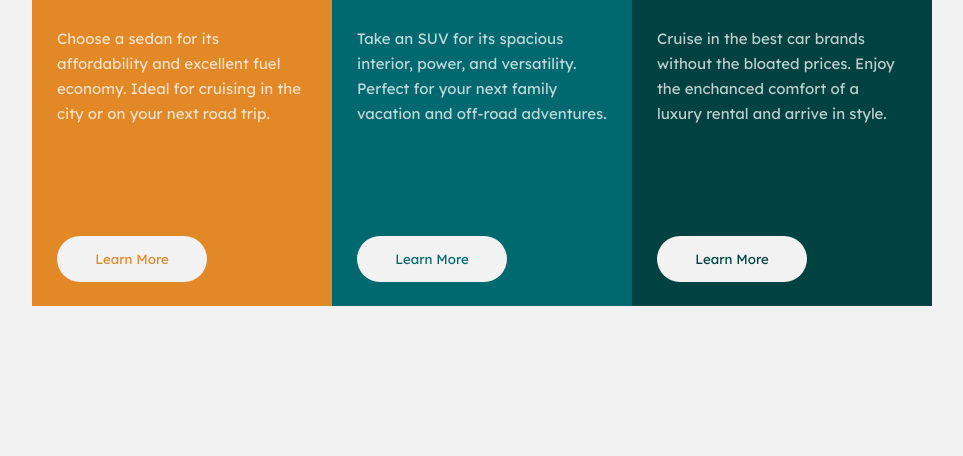
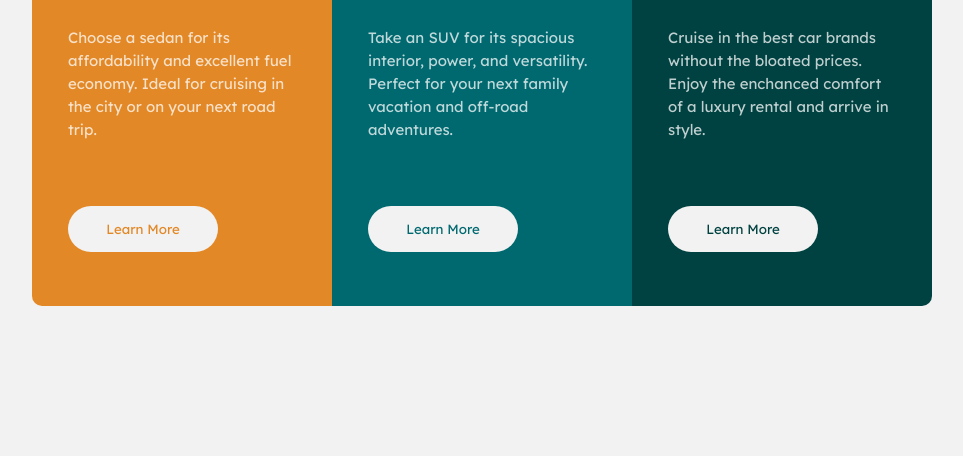
Before and after one commit to amycym/3-columns-preview-card, a plain HTML site: page index.html in a window 1280 px wide. Shown: the part 344-800 px from the top of the page, without its empty margins (158-1121 px from the left). Drawn offline with Linux system fonts and the light colour scheme.

Commit message:
Update style.css

```diff
--- a/style.css
+++ b/style.css
@@ -34,12 +34,13 @@ p{
     font-family: 'Lexend Deca', sans-serif;
     color: hsla(0, 0%, 100%, 0.75);
     font-size: 15px;
-    line-height: 25px;
+    line-height: 23px;
 }
 
 
 .orange{
     background: hsl(31, 77%, 52%);
+    border-radius: 10px 0 0 10px;
 }
 
 .cyan{
@@ -48,11 +49,12 @@ p{
 
 .darkcyan{
     background: hsl(179, 100%, 13%);
+    border-radius: 0 10px 10px 0;
 }
 
 .card{
     display: grid;
-    padding: 40px 25px 0;
+    padding: 40px 36px 0;
     grid-template-rows: repeat(15, 30px);
 }
 
@@ -65,7 +67,7 @@ p{
 }
 
 .button{
-    grid-row: 14;
+    grid-row: 13;
 }
 
 button{
@@ -75,6 +77,13 @@ button{
     border: none;
     background: hsl(0, 0%, 95%);
     font-family: 'Lexend Deca', sans-serif;
+    cursor: pointer;
+}
+
+button:hover{
+    background-color: transparent;
+    color: hsla(0, 0%, 100%, 0.75);
+    border: solid white;
 }
 
 .btn-orange{
```
